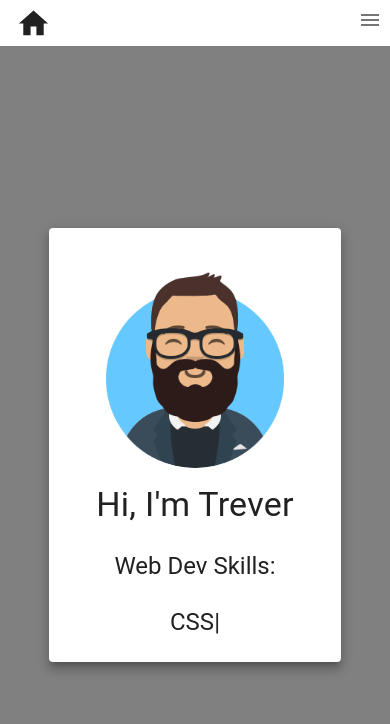
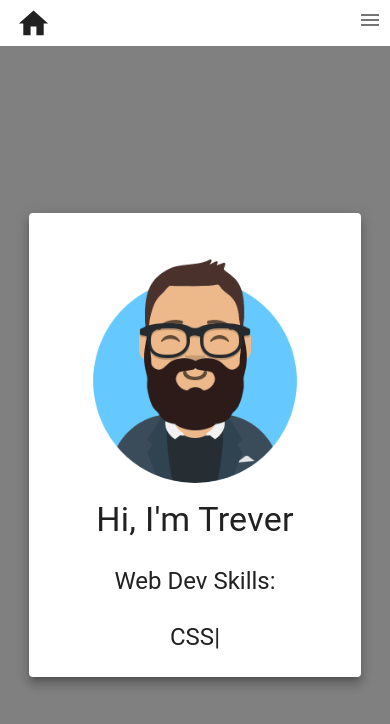
Before and after one commit to toveson/portfolio-v3, a React (Create React App) app: page / in a window 390 px wide. Shown: the top 724 px of the page. Built offline with nearby package versions, Linux system fonts and the light colour scheme.

Commit message:
changing MainContainer vw at 900 for better responsiveness

```diff
--- a/src/components/MainContainer.tsx
+++ b/src/components/MainContainer.tsx
@@ -9,7 +9,8 @@ export interface MainContainerProps {
 export const MainContainer: React.FC<MainContainerProps> = (props) => {
   const {content, fullWidth} = props
   const containerRef = useRef<HTMLDivElement>(null)
-  const [hasOverflow, setHasOverflow] = useState(false)
+  const [hasOverflow, setHasOverflow] = useState<boolean>(false)
+  const [screenWidth, setScreenWidth] = useState<string>("75vw")
 
   useEffect(() => {
     const containerElement = containerRef.current
@@ -22,14 +23,28 @@ export const MainContainer: React.FC<MainContainerProps> = (props) => {
       }
     }
 
+    const handleWidthChange = () => {
+      const currentScreenWidth = window.innerWidth
+      if (currentScreenWidth > 900) {
+        setScreenWidth("75vw")
+      } else {
+        setScreenWidth("85vw")
+      }
+    }
+
     handleResize()
+    handleWidthChange()
 
     window.addEventListener("resize", handleResize)
+    window.addEventListener("resize", handleWidthChange)
 
     return () => {
       window.removeEventListener("resize", handleResize)
+      window.removeEventListener("resize", handleWidthChange)
     }
   }, [])
+
+  console.log(screenWidth)
 
   return (
     <div
@@ -46,7 +61,7 @@ export const MainContainer: React.FC<MainContainerProps> = (props) => {
     >
       <Card
         raised={true}
-        style={fullWidth ? {width: "75vw"} : {maxWidth: "75vw"}}
+        style={fullWidth ? {width: screenWidth} : {maxWidth: screenWidth}}
         // adds margin to the top and bottom when there is overflow
         sx={hasOverflow ? {mt: 45, mb: 10} : {}}
       >
```
